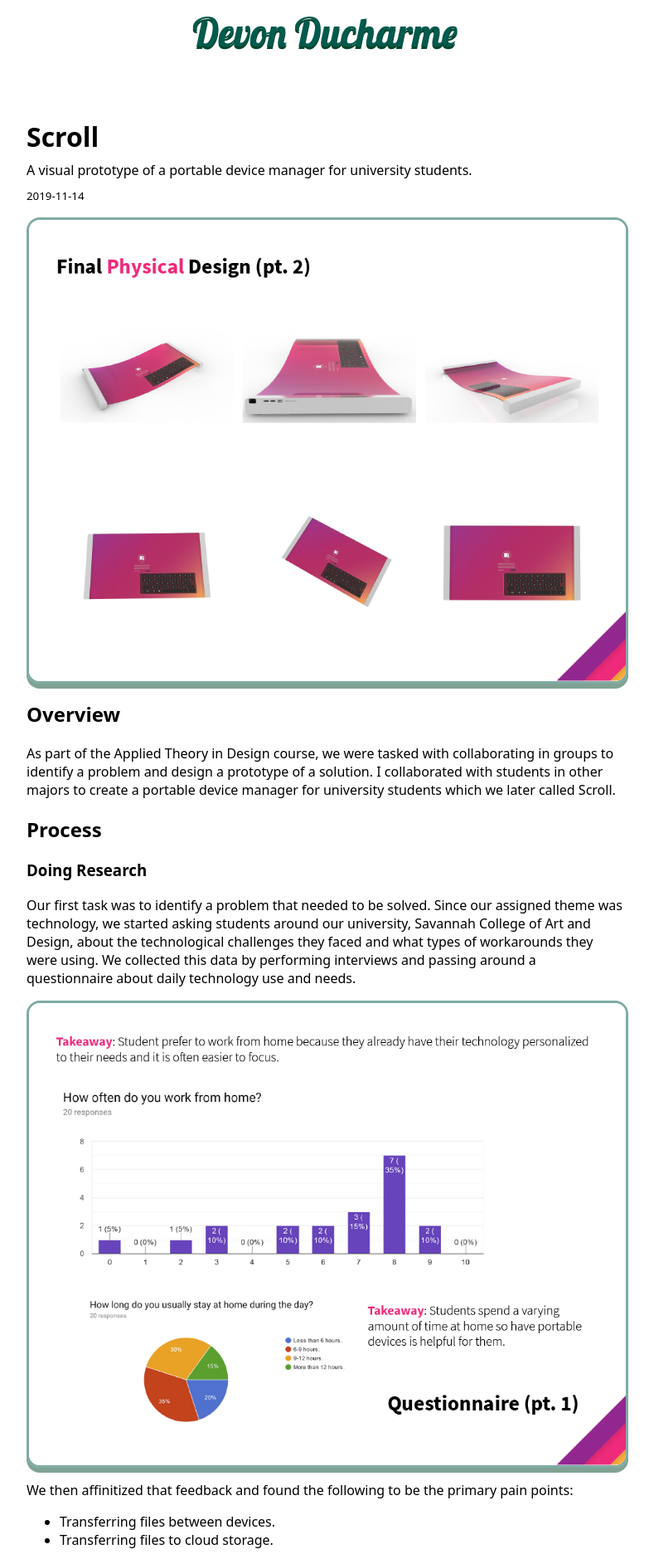
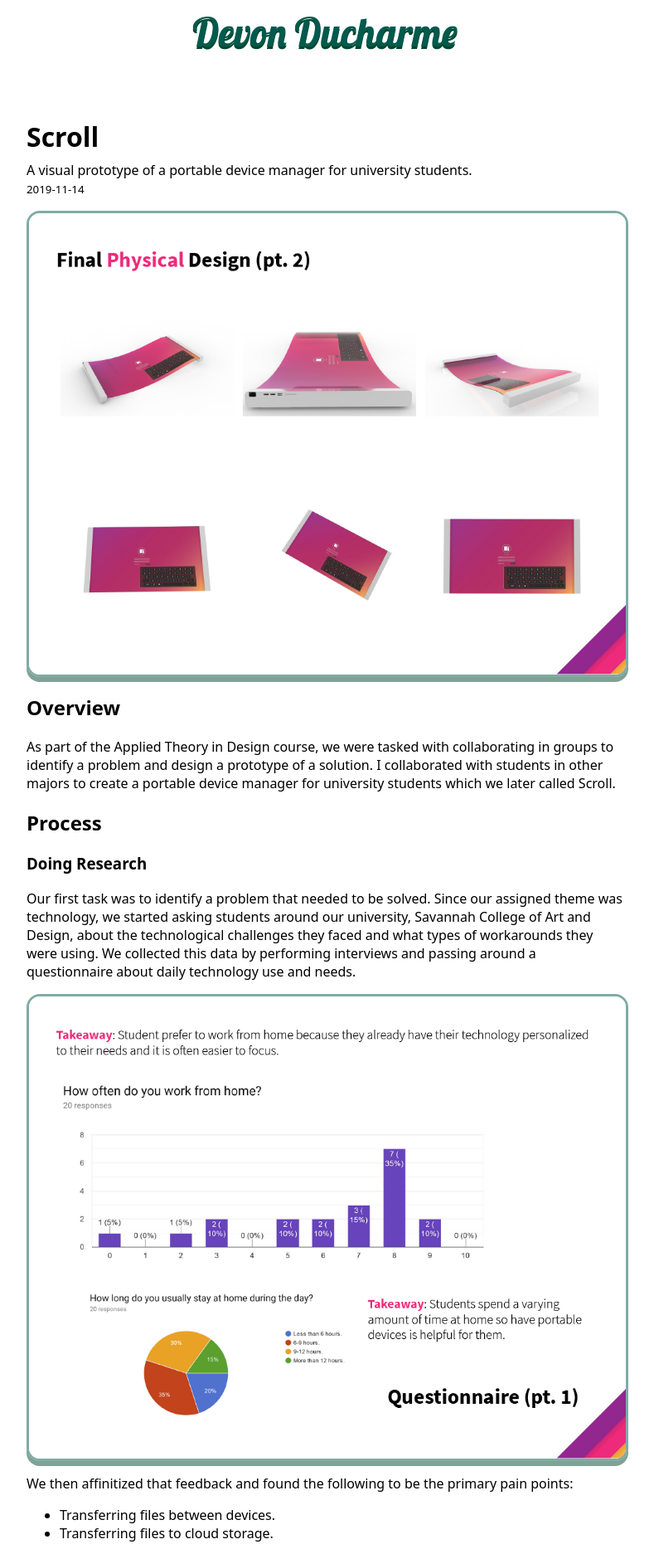
Before and after one commit to buddydudedev/portfolio.buddydude.dev, a Jekyll site: the page built from _posts/2019-11-14-scroll.md, in a window 1280 px wide. Shown: the top 1873 px of the page at 83% size, without its empty margins (256-1045 px from the left). Built offline with Jekyll 4.4.1, drawn with Linux system fonts in a browser that asks for light colours.

Commit message:
Date now part of summary/subtitle

```diff
--- a/_posts/2019-11-14-scroll.md
+++ b/_posts/2019-11-14-scroll.md
@@ -10,9 +10,9 @@ thumbnail: thumbnail.png
 
 # Scroll
 
-<p class="post-summary">A visual prototype of a portable device manager for university students.</p>
+<p class="post-summary">A visual prototype of a portable device manager for university students.<br>
+<small>2019-11-14</small></p>
 
-<p class="post-date"><small>2019-11-14</small></p>
 
 <a href="/assets/scroll/PROCESS_BOOK1024_49.png" target="_blank">![](/assets/scroll/PROCESS_BOOK1024_49.png)</a>
 
```
